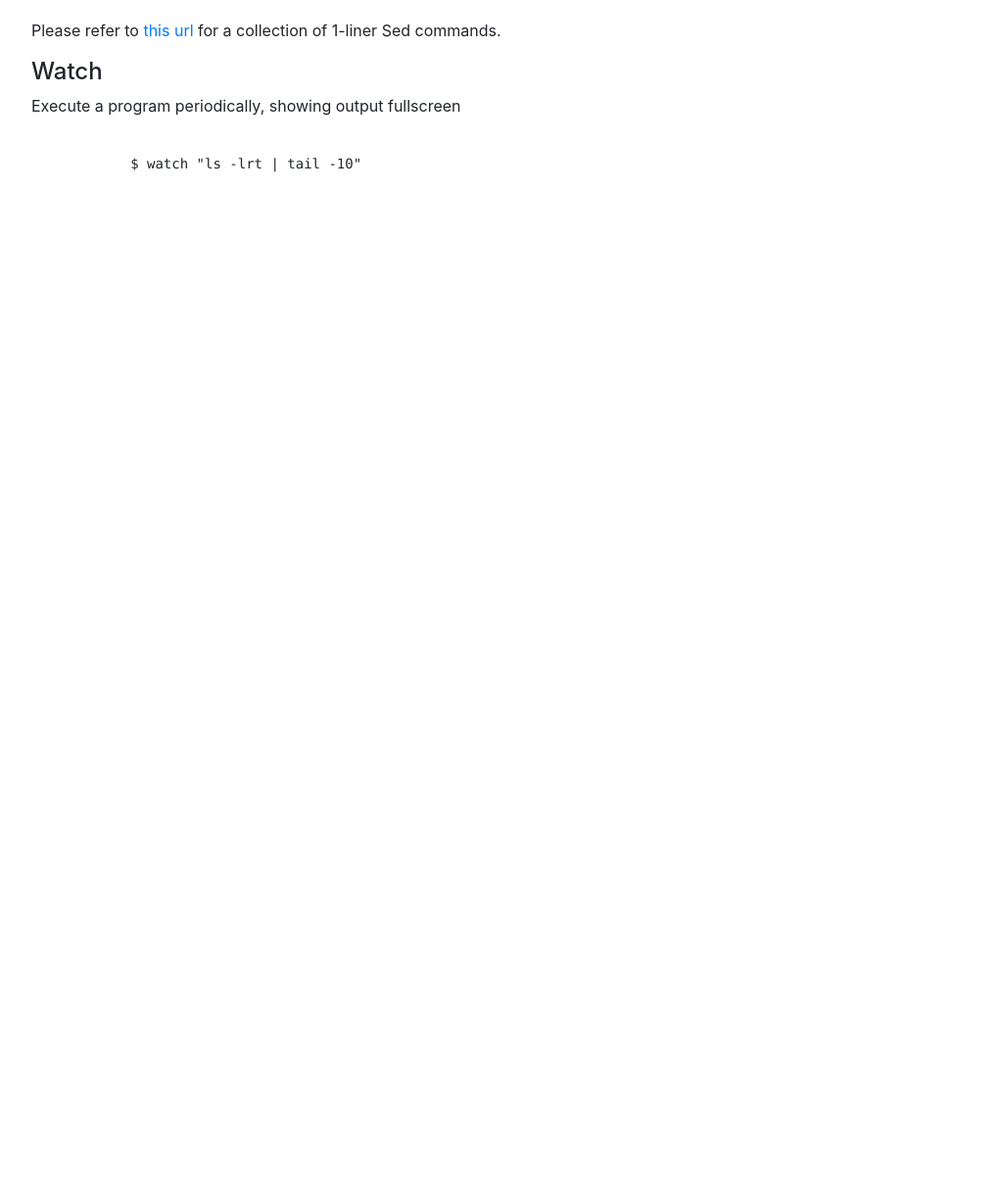
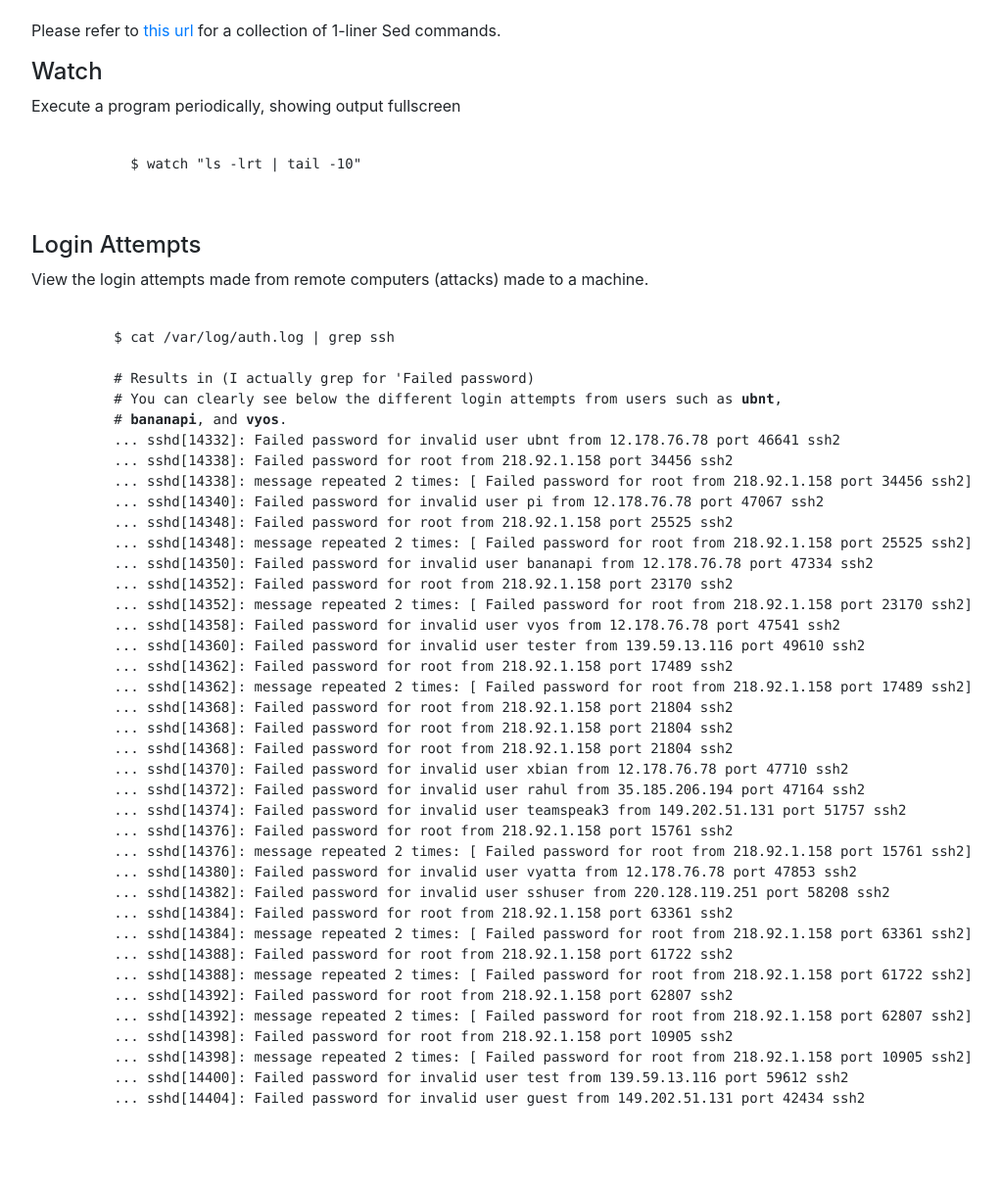
Before and after one commit to thiteixeira/network_blog, a Flask app: page /linux in a window 1280 px wide. Shown: the part 1283-2494 px from the top of the page at 98% size, without its empty margins (53-1074 px from the left). Before the commit the page ends 1459 px from the top, so only its background shows below. Run offline with Flask 2, Linux system fonts and the light colour scheme; some libraries are stand-ins or nearby versions.

Commit message:
adding login attempts

```diff
--- a/templates/linux.html
+++ b/templates/linux.html
@@ -73,4 +73,50 @@
             $ watch "ls -lrt | tail -10"
           </code>
       </pre>
+  <!-- Login Attempts -->
+  <h4 id="login-attempts">Login Attempts</h4>
+  <p>View the login attempts made from remote computers (attacks) made to a machine.</p>
+  <pre>
+      <code class="language-bash" data-lang=bash>
+          $ cat /var/log/auth.log | grep ssh
+
+          # Results in (I actually grep for 'Failed password)
+          # You can clearly see below the different login attempts from users such as <b>ubnt</b>,
+          # <b>bananapi</b>, and <b>vyos</b>.
+          ... sshd[14332]: Failed password for invalid user ubnt from 12.178.76.78 port 46641 ssh2
+          ... sshd[14338]: Failed password for root from 218.92.1.158 port 34456 ssh2
+          ... sshd[14338]: message repeated 2 times: [ Failed password for root from 218.92.1.158 port 34456 ssh2]
+          ... sshd[14340]: Failed password for invalid user pi from 12.178.76.78 port 47067 ssh2
+          ... sshd[14348]: Failed password for root from 218.92.1.158 port 25525 ssh2
+          ... sshd[14348]: message repeated 2 times: [ Failed password for root from 218.92.1.158 port 25525 ssh2]
+          ... sshd[14350]: Failed password for invalid user bananapi from 12.178.76.78 port 47334 ssh2
+          ... sshd[14352]: Failed password for root from 218.92.1.158 port 23170 ssh2
+          ... sshd[14352]: message repeated 2 times: [ Failed password for root from 218.92.1.158 port 23170 ssh2]
+          ... sshd[14358]: Failed password for invalid user vyos from 12.178.76.78 port 47541 ssh2
+          ... sshd[14360]: Failed password for invalid user tester from 139.59.13.116 port 49610 ssh2
+          ... sshd[14362]: Failed password for root from 218.92.1.158 port 17489 ssh2
+          ... sshd[14362]: message repeated 2 times: [ Failed password for root from 218.92.1.158 port 17489 ssh2]
+          ... sshd[14368]: Failed password for root from 218.92.1.158 port 21804 ssh2
+          ... sshd[14368]: Failed password for root from 218.92.1.158 port 21804 ssh2
+          ... sshd[14368]: Failed password for root from 218.92.1.158 port 21804 ssh2
+          ... sshd[14370]: Failed password for invalid user xbian from 12.178.76.78 port 47710 ssh2
+          ... sshd[14372]: Failed password for invalid user rahul from 35.185.206.194 port 47164 ssh2
+          ... sshd[14374]: Failed password for invalid user teamspeak3 from 149.202.51.131 port 51757 ssh2
+          ... sshd[14376]: Failed password for root from 218.92.1.158 port 15761 ssh2
+          ... sshd[14376]: message repeated 2 times: [ Failed password for root from 218.92.1.158 port 15761 ssh2]
+          ... sshd[14380]: Failed password for invalid user vyatta from 12.178.76.78 port 47853 ssh2
+          ... sshd[14382]: Failed password for invalid user sshuser from 220.128.119.251 port 58208 ssh2
+          ... sshd[14384]: Failed password for root from 218.92.1.158 port 63361 ssh2
+          ... sshd[14384]: message repeated 2 times: [ Failed password for root from 218.92.1.158 port 63361 ssh2]
+          ... sshd[14388]: Failed password for root from 218.92.1.158 port 61722 ssh2
+          ... sshd[14388]: message repeated 2 times: [ Failed password for root from 218.92.1.158 port 61722 ssh2]
+          ... sshd[14392]: Failed password for root from 218.92.1.158 port 62807 ssh2
+          ... sshd[14392]: message repeated 2 times: [ Failed password for root from 218.92.1.158 port 62807 ssh2]
+          ... sshd[14398]: Failed password for root from 218.92.1.158 port 10905 ssh2
+          ... sshd[14398]: message repeated 2 times: [ Failed password for root from 218.92.1.158 port 10905 ssh2]
+          ... sshd[14400]: Failed password for invalid user test from 139.59.13.116 port 59612 ssh2
+          ... sshd[14404]: Failed password for invalid user guest from 149.202.51.131 port 42434 ssh2
+
+      </code>
+  </pre>
 {% endblock %}
```
